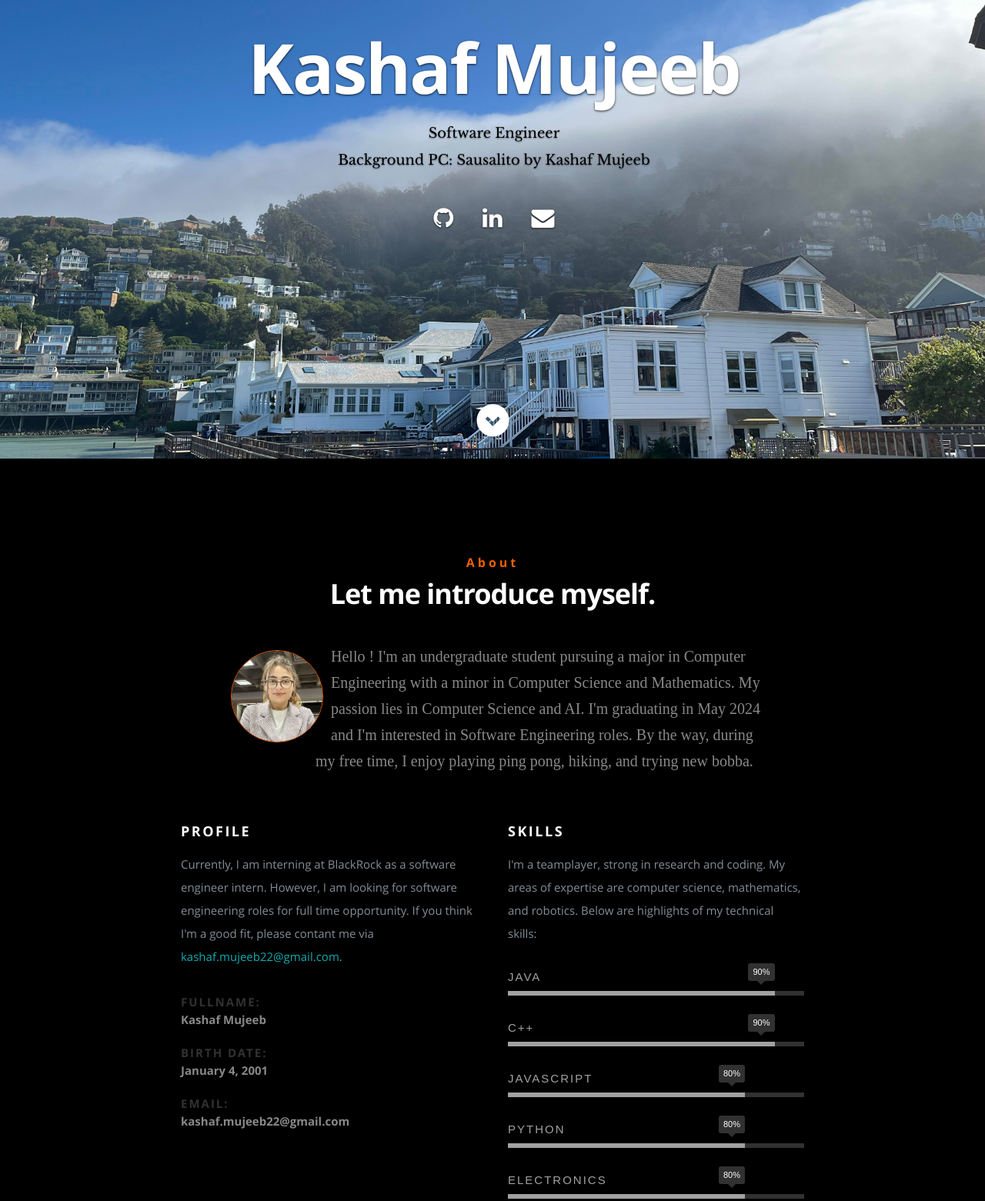
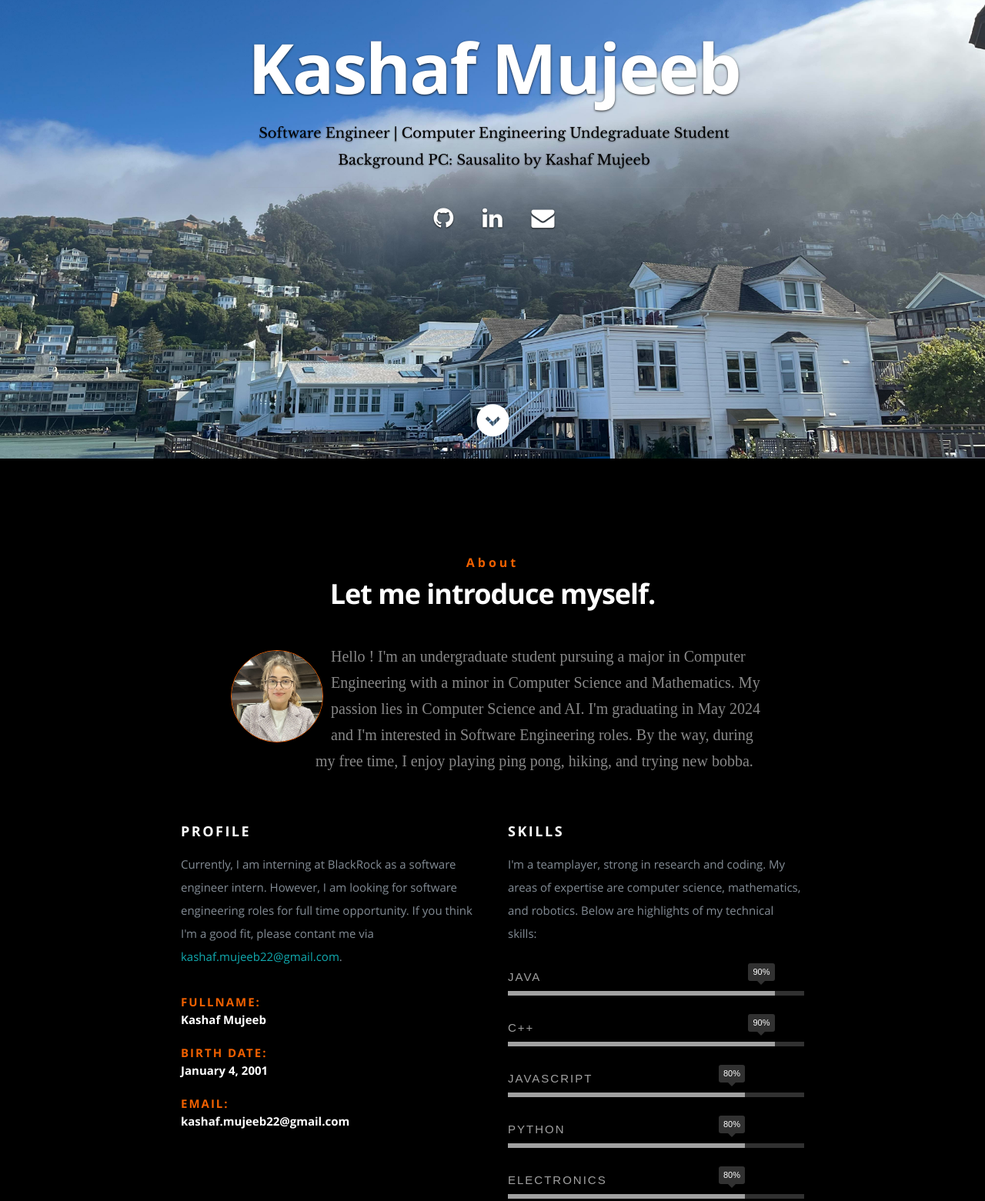
Before and after one commit to Kashaf22/Portfolio, a plain HTML site: page index.html in a window 1280 px wide. Shown: the part 204-1765 px from the top of the page at 77% size. Drawn offline with nearby package versions, Linux system fonts and the light colour scheme.

Commit message:
Added orange color to about me section font

```diff
--- a/css/layout.css
+++ b/css/layout.css
@@ -296,7 +296,7 @@ ul#nav li.current a { color: #F06000; }
 }
 .about-content .info-list li strong {
   font-family: 'opensans-bold', sans-serif;
-  color: #313131;
+  color: #F06000;
   text-transform: uppercase;
   letter-spacing: .2rem;
   font-size: 1.5rem;
@@ -305,12 +305,13 @@ ul#nav li.current a { color: #F06000; }
 .about-content .info-list li span {
   display: block;
   font-family: 'opensans-bold', sans-serif;
-  color: #888888;
+  color: white;
   font-size: 1.5rem;
   line-height: 1;
 }
 .about-content .skill-bars {
   margin-top: 6rem;
+  color: #F06000;
 }
 
 .button-section {
--- a/index.html
+++ b/index.html
@@ -84,7 +84,7 @@
       <div class="row banner">
          <div class="banner-text">
             <h1 class="responsive-headline">Kashaf Mujeeb</h1>
-            <h3> <span style="color: black;">Software Engineer</span>
+            <h3> <span style="color: black;">Software Engineer | Computer Engineering Undegraduate Student </span>
             <h3><span style="color: black;">Background PC: Sausalito by Kashaf Mujeeb<span></h3>
             <hr />
             <ul class="social">
```
